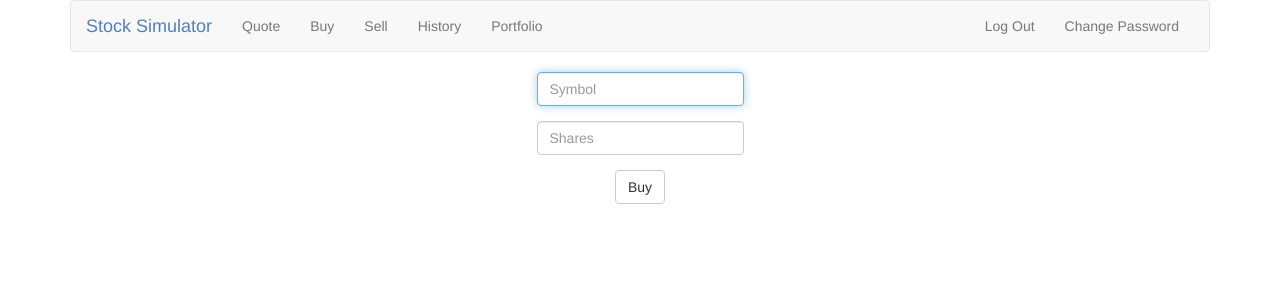
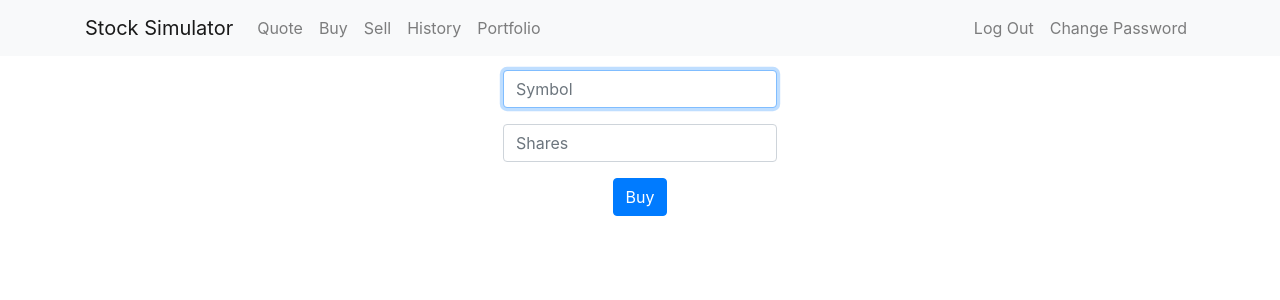
Before and after one commit to sahil-9898/Stock-Simulator, a Flask app: page /buy in a window 1280 px wide. Shown: the top 300 px of the page. Run offline with Flask 2, Linux system fonts and the light colour scheme; a user stored in the database is signed in; some libraries are stand-ins or nearby versions.

Commit message:
minor bug fixes

```diff
--- a/static/styles.css
+++ b/static/styles.css
@@ -1,13 +1,10 @@
 .container
 {
-    /* center contents */
     margin-left: auto;
     margin-right: auto;
     text-align: center;
 }
-
-/* colors for navbar */
-.navbar-default .navbar-brand .blue
+.navbar-light .navbar-brand
 {
     color: #537fbe;
 }
@@ -26,21 +23,18 @@
 
 main .form-control
 {
-    /* center form controls */
     display: inline-block;
 
-    /* override Bootstrap's 100% width for form controls */
     width: auto;
 }
 
 main img
 {
-    /* constrain images on small screens */
     max-width: 100%;
 }
 
 main td
 {
-    /* left-align tables' cells */
+
     text-align: left;
 }
--- a/templates/buy.html
+++ b/templates/buy.html
@@ -14,7 +14,7 @@
                 <input autocomplete="off" autofocus class="form-control" name="shares" placeholder="Shares" type="text"/>
             </div>
             <div class="form-group">
-                <button class="btn btn-default" type="submit">Buy</button>
+                <button class="btn btn-primary" type="submit">Buy</button>
             </div>
         </fieldset>
     </form>
--- a/templates/changepass.html
+++ b/templates/changepass.html
@@ -17,7 +17,7 @@
                 <input class="form-control" name="newpass2" placeholder="Re-enter Password" type="password"/>
             </div>
             <div class="form-group">
-                <button class="btn btn-default" type="submit">Change Password</button>
+                <button class="btn btn-primary" type="submit">Change Password</button>
             </div>
         </fieldset>
     </form>
--- a/templates/layout.html
+++ b/templates/layout.html
@@ -9,47 +9,63 @@
         <meta content="initial-scale=1, width=device-width" name="viewport"/>
 
         <!-- documentation at http://getbootstrap.com/, alternative themes at https://www.bootstrapcdn.com/bootswatch/ -->
-        <link href="https://maxcdn.bootstrapcdn.com/bootstrap/3.3.7/css/bootstrap.min.css" rel="stylesheet"/>
+        <!--link href="https://maxcdn.bootstrapcdn.com/bootstrap/3.3.7/css/bootstrap.min.css" rel="stylesheet"/-->
 
-        <link href="{{ url_for('static', filename='styles.css') }}" rel="stylesheet"/>
+        <link href="{{ url_for('static', filename='styles.css') }}" rel="stylesheet">
 
-        <script src="https://code.jquery.com/jquery-3.1.1.min.js"></script>
-        <script src="https://maxcdn.bootstrapcdn.com/bootstrap/3.3.7/js/bootstrap.min.js"></script>
+        <!--script src="https://code.jquery.com/jquery-3.1.1.min.js"></script>
+        <script src="https://maxcdn.bootstrapcdn.com/bootstrap/3.3.7/js/bootstrap.min.js"></script-->
+
+
+
+
+        <!-- CSS only -->
+        <link rel="stylesheet" href="https://stackpath.bootstrapcdn.com/bootstrap/4.5.2/css/bootstrap.min.css" integrity="sha384-JcKb8q3iqJ61gNV9KGb8thSsNjpSL0n8PARn9HuZOnIxN0hoP+VmmDGMN5t9UJ0Z" crossorigin="anonymous">
+
+        <!-- JS, Popper.js, and jQuery -->
+        <script src="https://code.jquery.com/jquery-3.5.1.slim.min.js" integrity="sha384-DfXdz2htPH0lsSSs5nCTpuj/zy4C+OGpamoFVy38MVBnE+IbbVYUew+OrCXaRkfj" crossorigin="anonymous"></script>
+        <script src="https://cdn.jsdelivr.net/npm/popper.js@1.16.1/dist/umd/popper.min.js" integrity="sha384-9/reFTGAW83EW2RDu2S0VKaIzap3H66lZH81PoYlFhbGU+6BZp6G7niu735Sk7lN" crossorigin="anonymous"></script>
+        <script src="https://stackpath.bootstrapcdn.com/bootstrap/4.5.2/js/bootstrap.min.js" integrity="sha384-B4gt1jrGC7Jh4AgTPSdUtOBvfO8shuf57BaghqFfPlYxofvL8/KUEfYiJOMMV+rV" crossorigin="anonymous"></script>
+
 
         <title>Stock Simulator: {% block title %}{% endblock %}</title>
 
     </head>
+    <style>
+        body{
+            padding-top:70px;
+        }
+    </style>
 
     <body>
         <div class="container">
-            <nav class="navbar navbar-default">
-                <div class="container-fluid">
-                    <div class="navbar-header">
-                        <button aria-expanded="false" class="navbar-toggle collapsed" data-target="#navbar" data-toggle="collapse" type="button">
-                            <span class="sr-only">Toggle navigation</span>
-                            <span class="icon-bar"></span>
-                            <span class="icon-bar"></span>
-                            <span class="icon-bar"></span>
-                        </button>
-                        <a class="navbar-brand" href="{{ url_for('index') }}"><span class="blue">Stock Simulator</a>
-                    </div>
-                    <div class="collapse navbar-collapse" id="navbar">
+            <nav class="navbar navbar-expand-lg navbar-light bg-light fixed-top">
+                <div class="container">
+
+                    <a class="navbar-brand blue" href="{{ url_for('index') }}">Stock Simulator</a>
+
+                    <button class="navbar-toggler" type="button" data-toggle="collapse" data-target="#navbarSupportedContent" aria-controls="navbarSupportedContent" aria-expanded="false" aria-label="Toggle navigation">
+                        <span class="navbar-toggler-icon"></span>
+                    </button>
+
+
+                    <div class="collapse navbar-collapse" id="navbarSupportedContent">
                         {% if session.user_id %}
-                            <ul class="nav navbar-nav">
-                                <li><a href="{{ url_for('quote') }}">Quote</a></li>
-                                <li><a href="{{ url_for('buy') }}">Buy</a></li>
-                                <li><a href="{{ url_for('sell') }}">Sell</a></li>
-                                <li><a href="{{ url_for('history') }}">History</a></li>
-                                <li><a href="{{ url_for('portfolio') }}">Portfolio</a></li>
+                            <ul class="navbar-nav mr-auto">
+                                <li class="nav-item"><a class="nav-link" href="{{ url_for('quote') }}">Quote</a></li>
+                                <li class="nav-item"><a class="nav-link" href="{{ url_for('buy') }}">Buy</a></li>
+                                <li class="nav-item"><a class="nav-link" href="{{ url_for('sell') }}">Sell</a></li>
+                                <li class="nav-item"><a class="nav-link" href="{{ url_for('history') }}">History</a></li>
+                                <li class="nav-item"><a class="nav-link" href="{{ url_for('portfolio') }}">Portfolio</a></li>
                             </ul>
-                            <ul class="nav navbar-nav navbar-right">
-                                <li><a href="{{ url_for('logout') }}">Log Out</a></li>
-                                <li><a href="{{ url_for('changepass') }}">Change Password</a></li>
+                            <ul class="navbar-nav navbar-right">
+                                <li class="nav-item"><a class="nav-link" href="{{ url_for('logout') }}">Log Out</a></li>
+                                <li class="nav-item"><a class="nav-link" href="{{ url_for('changepass') }}">Change Password</a></li>
                             </ul>
                         {% else %}
-                            <ul class="nav navbar-nav navbar-right">
-                                <li><a href="{{ url_for('register') }}">Register</a></li>
-                                <li><a href="{{ url_for('logout') }}">Log In</a></li>
+                            <ul class="navbar-nav navbar-right">
+                                <li class="nav-item"><a class="nav-link" href="{{ url_for('register') }}">Register</a></li>
+                                <li class="nav-item"><a class="nav-link" href="{{ url_for('logout') }}">Log In</a></li>
                             </ul>
                         {% endif %}
                     </div>
--- a/templates/login.html
+++ b/templates/login.html
@@ -14,7 +14,7 @@
                 <input class="form-control" name="password" placeholder="Password" type="password"/>
             </div>
             <div class="form-group">
-                <button class="btn btn-default" type="submit">Log In</button>
+                <button class="btn btn-primary" type="submit">Log In</button>
             </div>
         </fieldset>
     </form>
--- a/templates/quote.html
+++ b/templates/quote.html
@@ -11,7 +11,7 @@
                 <input autocomplete="off" autofocus class="form-control" name="symbol" placeholder="Symbol" type="text"/>
             </div>
             <div class="form-group">
-                <button class="btn btn-default" type="submit">Quote</button>
+                <button class="btn btn-primary" type="submit">Quote</button>
             </div>
         </fieldset>
     </form>
--- a/templates/register.html
+++ b/templates/register.html
@@ -17,7 +17,7 @@
                 <input class="form-control" name="password2" placeholder="Re-enter Password" type="password"/>
             </div>
             <div class="form-group">
-                <button class="btn btn-default" type="submit">Register</button>
+                <button class="btn btn-primary" type="submit">Register</button>
             </div>
         </fieldset>
     </form>
--- a/templates/sell.html
+++ b/templates/sell.html
@@ -14,7 +14,7 @@
                 <input autocomplete="off" autofocus class="form-control" name="shares" placeholder="Shares" type="text"/>
             </div>
             <div class="form-group">
-                <button class="btn btn-default" type="submit">Sell</button>
+                <button class="btn btn-primary" type="submit">Sell</button>
             </div>
         </fieldset>
     </form>
```
Also changed, not shown: templates/portfolio.html (+5 -11 lines).
